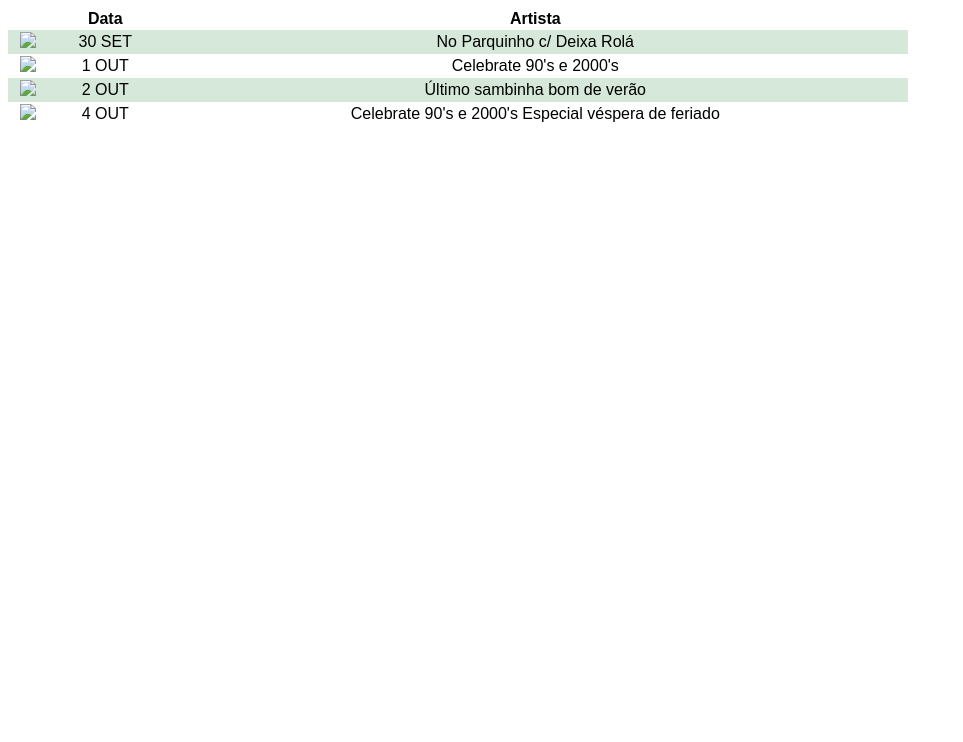
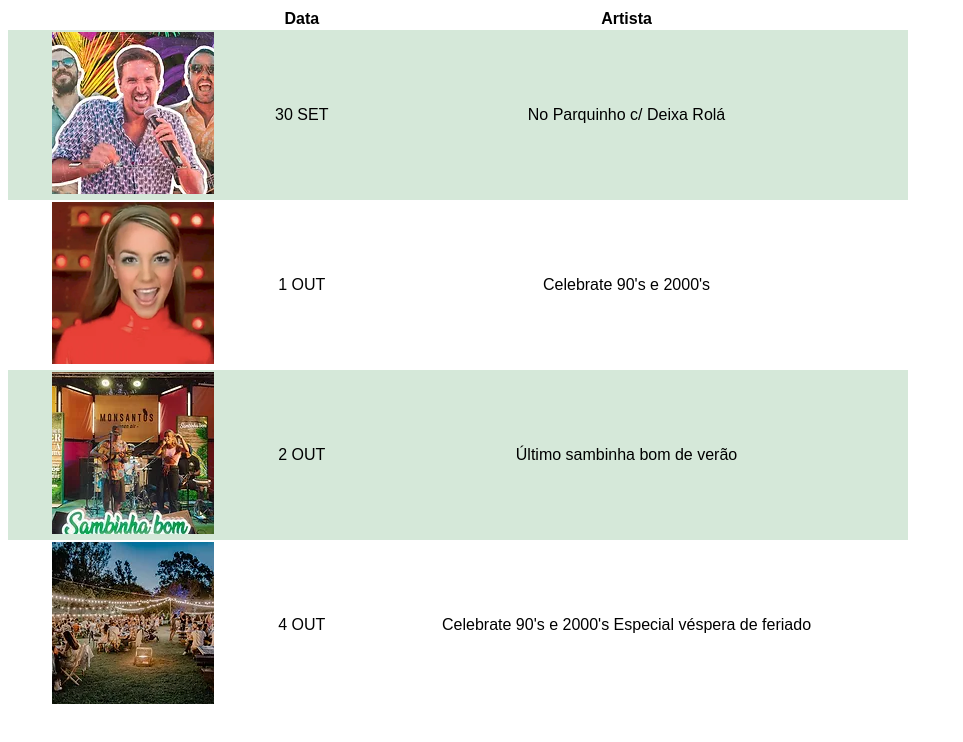
Before and after one commit to nfernandes89/Table, a plain HTML site: page index.html in a window 1280 px wide. Shown: the whole page, without its empty margins (0-963 px from the left). Drawn offline with Linux system fonts and the light colour scheme; the site is published under a folder, as on GitHub Pages, so addresses that start at the root find nothing.

Commit message:
Edit img

```diff
--- a/index.html
+++ b/index.html
@@ -28,22 +28,22 @@
         </thead>
         <tbody>
             <tr>
-            <td><img src="/img/parquinho.png"></td>
+            <td><img src="./img/parquinho.png"></td>
             <td>30 SET</td>
             <td>No Parquinho c/ Deixa Rolá</td>
             </tr>
             <tr>
-                <td><img src="/img/celebrate.png"></td>
+                <td><img src="./img/celebrate.png"></td>
                 <td>1 OUT</td>
                 <td>Celebrate 90's e 2000's</td>
                 </tr>
                 <tr>
-                    <td><img src="/img/sambinha.png"></td>
+                    <td><img src="./img/sambinha.png"></td>
                     <td>2 OUT</td>
                     <td>Último sambinha bom de verão</td>
                     </tr>
                     <tr>
-                        <td><img src="/img/especial.png"></td>
+                        <td><img src="./img/especial.png"></td>
                         <td>4 OUT</td>
                         <td>Celebrate 90's e 2000's Especial véspera de feriado</td>
                         </tr>
```
